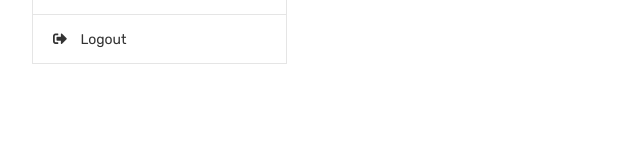
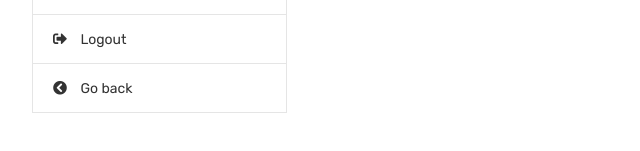
Before and after one commit to PureGero/foodie-farmer-html, a website: page foodie farmers/accounts/index.html in a window 1280 px wide. Shown: the part 279-430 px from the top of the page, 53-693 px from the left. Drawn offline with Linux system fonts and the light colour scheme; files whose address does not match are found by name.

Commit message:
Added go back icon to account page

```diff
--- a/foodie farmers/accounts/index.html
+++ b/foodie farmers/accounts/index.html
@@ -94,6 +94,11 @@
                                             <a class="link--icon-left" href="#" onclick="signout()"><i class="fas fa-sign-out-alt"></i>
                                                 Logout</a>
                                         </li>
+                                        <li>
+                                            <a class="link--icon-left" href="/"><i class="fas fa-chevron-circle-left"></i>
+                                                Go back</a>
+                                        </li>
+
                                     </ul>
                                 </div>
                             </div>
```
